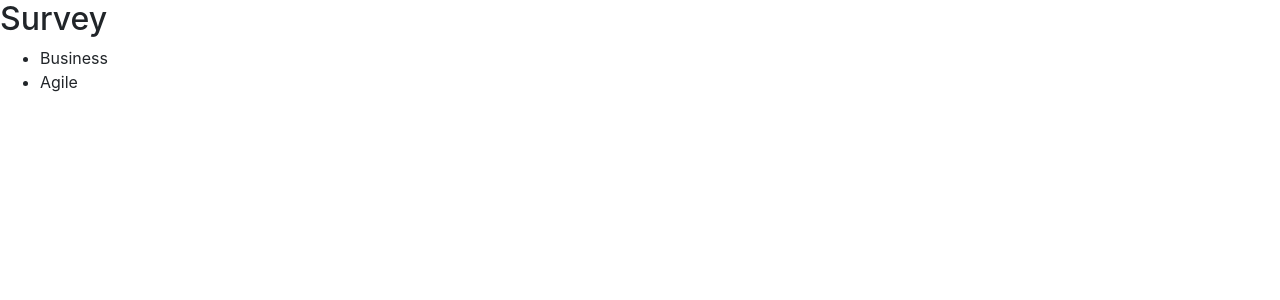
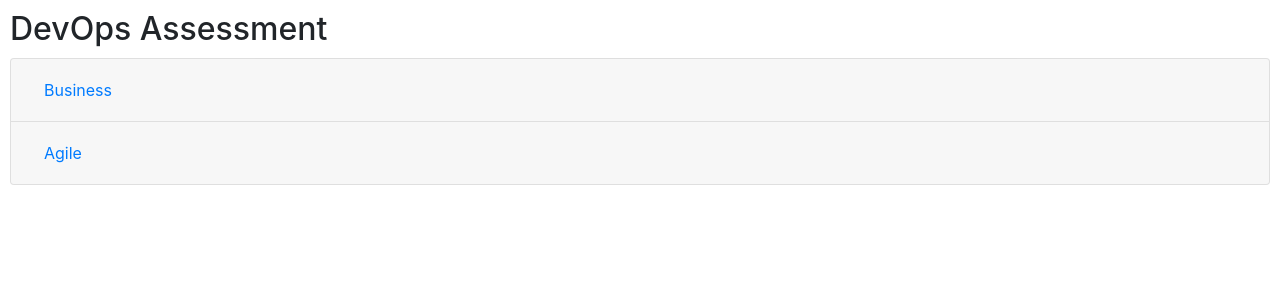
Before and after one commit to rauldevilla/tech-rx-devops, a React (Create React App) app: page /survey/1 in a window 1280 px wide. Shown: the top 300 px of the page. Built offline with nearby package versions, Linux system fonts and the light colour scheme.

Commit message:
Formatting survey questions

```diff
--- a/src/components/Survey.js
+++ b/src/components/Survey.js
@@ -3,6 +3,7 @@ import Unauthorized from './Unauthorized';
 import Spinner from 'react-bootstrap/Spinner';
 
 import { getSurveyQuestions } from '../functions/Functions';
+import { Card, Accordion, Button } from 'react-bootstrap';
 
 class Survey extends Component {
 
@@ -10,7 +11,7 @@ class Survey extends Component {
         super(props);
         this.state = {
             surveyId: props.match.params.id,
-            surveyQuestions: []
+            survey: {}
         }
     }
 
@@ -19,29 +20,52 @@ class Survey extends Component {
     }
 
     isLoadingQuestions = () => {
-        return this.state.surveyQuestions.length === 0;
+        return this.state.survey.survey === undefined;
     }
 
     componentDidMount = () => {
         getSurveyQuestions(this.state.surveyId,
-        (questions) => {
-            this.setState({surveyQuestions: questions});
+        (survey) => {
+            this.setState({survey: survey});
         },
         (error) => {
             console.error(error);
         })
     }
 
+    surveyHasQuestions = () => {
+        return this.state.survey.survey !== undefined && this.state.survey.survey.length > 0;
+    }
+
+    formatSurveyQuestion = (question, key) => {
+        return <div style={{background: (key % 2 === 0 ? "#f5fffe" : ""), marginBottom: "10px", padding: "10px"}}>{question.text}</div>;
+    }
+
     showSurveyQuestions = () => {
-        if (this.state.surveyQuestions.length === 0) {
+        if (!this.surveyHasQuestions()) {
             return (<div>There's no questions</div>);
         } else {
             return (
-                <ul>
-                    {this.state.surveyQuestions.map((section, key) => {
-                        return(<li key={key}>{section.name}</li>);
+                <Accordion defaultActiveKey="0" style={{marginTop: "10px"}}>
+                    {this.state.survey.survey.map((section, key) => {
+                        return(
+                            <Card key={key}>
+                                <Card.Header>
+                                    <Accordion.Toggle as={Button} variant="link" eventKey={key + 1} >
+                                        {section.name}
+                                    </Accordion.Toggle>
+                                </Card.Header>
+                                <Accordion.Collapse eventKey={key + 1}>
+                                    <Card.Body>
+                                        {section.questions.map((question, k2) => {
+                                            return this.formatSurveyQuestion(question, k2);
+                                        })}
+                                    </Card.Body>
+                                </Accordion.Collapse>
+                            </Card>
+                        );
                     })}
-                </ul>
+                </Accordion>
             );
         }
     }
@@ -56,8 +80,8 @@ class Survey extends Component {
                 );
             } else {
                 return (
-                    <div>
-                        <h2>Survey</h2>
+                    <div style={{margin: "10px"}}>
+                        <h2>{this.state.survey.name}</h2>
                         {this.showSurveyQuestions()}
                     </div>
                 )
--- a/src/functions/Constants.js
+++ b/src/functions/Constants.js
@@ -1,23 +1,26 @@
 export const ORGANIZATION_ROLES = [
-    {"name": "Business Directive"},
-    {"name": "Business Sponsor"},
-    {"name": "Business Architect"},
-    {"name": "Business Analyst"},
-    {"name": "Digital Transformation Directive"},
-    {"name": "Digital Transformation Sponsor"},
-    {"name": "Digital Transformation Analyst"},
-    {"name": "Product Owner"},
-    {"name": "IT Directive"},
-    {"name": "IT Analyst"},
-    {"name": "IT Architect"},
-    {"name": "IT Development"},
-    {"name": "IT Operations"},
-    {"name": "IT DevOps"},
-    {"name": "IT Outsourcing"},
-    {"name": "IT Consultant"}
+    { "name": "Business Directive" },
+    { "name": "Business Sponsor" },
+    { "name": "Business Architect" },
+    { "name": "Business Analyst" },
+    { "name": "Digital Transformation Directive" },
+    { "name": "Digital Transformation Sponsor" },
+    { "name": "Digital Transformation Analyst" },
+    { "name": "Product Owner" },
+    { "name": "IT Directive" },
+    { "name": "IT Analyst" },
+    { "name": "IT Architect" },
+    { "name": "IT Development" },
+    { "name": "IT Operations" },
+    { "name": "IT DevOps" },
+    { "name": "IT Outsourcing" },
+    { "name": "IT Consultant" }
 ];
 
-export const SURVEY_QUESTIONS = [
+export const SURVEY =
+{
+    "name": "DevOps Assessment",
+    "survey": [
         {
             "name": "Business",
             "questions": [
@@ -74,7 +77,7 @@ export const SURVEY_QUESTIONS = [
                             "text": "Somos un ejemplo en este aspecto"
                         }
                     ]
-            }        ]
+                }]
         },
         {
             "name": "Agile",
@@ -132,6 +135,7 @@ export const SURVEY_QUESTIONS = [
                             "text": "Somos un ejemplo en este aspecto"
                         }
                     ]
-            }        ]
+                }]
         }
-];
+    ]
+};
--- a/src/functions/Functions.js
+++ b/src/functions/Functions.js
@@ -1,4 +1,4 @@
-import { SURVEY_QUESTIONS } from './Constants';
+import { SURVEY } from './Constants';
 
 export const saveLoginInformation = (loginInformation, onSuccess, onError) => {
 
@@ -33,7 +33,7 @@ export const getSurveyQuestions = (surveyId, onSuccess, onError) => {
     //fetch("http://.....")
     //.then((response) => {
         delay(3000);
-        onSuccess(SURVEY_QUESTIONS);
+        onSuccess(SURVEY);
     //}).error((error) => {
     //    onError(error);
     //});
```
Lines whose indentation alone changed are shown as unchanged.
